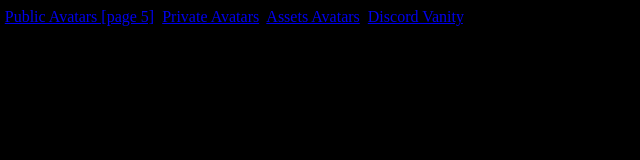
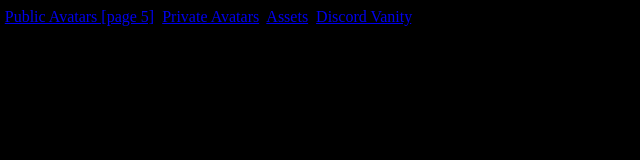
Before and after one commit to lustrouss/FunkyFumos, a plain HTML site: page index.html in a window 1280 px wide. Shown: the full height of the page, 633-1273 px from the left. Drawn offline with Linux system fonts and the light colour scheme.

Commit message:
Update index.html

```diff
--- a/index.html
+++ b/index.html
@@ -5,6 +5,6 @@
     <th><a href="https://lustrouss.github.io/FunkyFumos/Assets/publicavatars%20%5Bpart%204%5D.html">Public Avatars [page 4]</a>.</th>
     <th><a href="https://lustrouss.github.io/FunkyFumos/Assets/publicavatars%20%5Bpart%205%5D.html">Public Avatars [page 5]</a>.</th>
     <td><a href="https://lustrouss.github.io/FunkyFumos/Assets/privateavatars.html">Private Avatars</a>.</td>
-    <td><a href="https://lustrouss.github.io/FunkyFumos/Assets/assets.html">Assets Avatars</a>.</td>
+    <td><a href="https://lustrouss.github.io/FunkyFumos/Assets/assets.html">Assets</a>.</td>
     <td><a href="https://discord.gg/fumoclient">Discord Vanity</a>.</td>
   </body>
```
